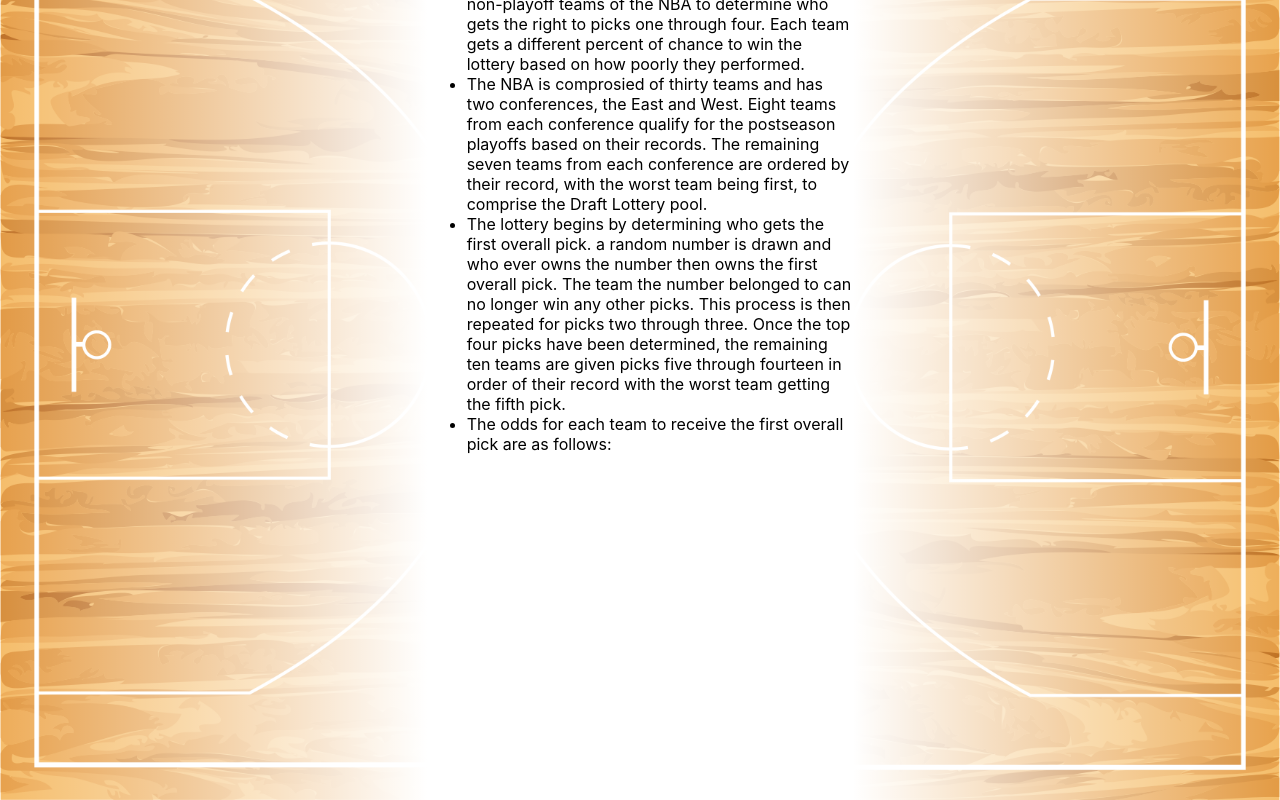
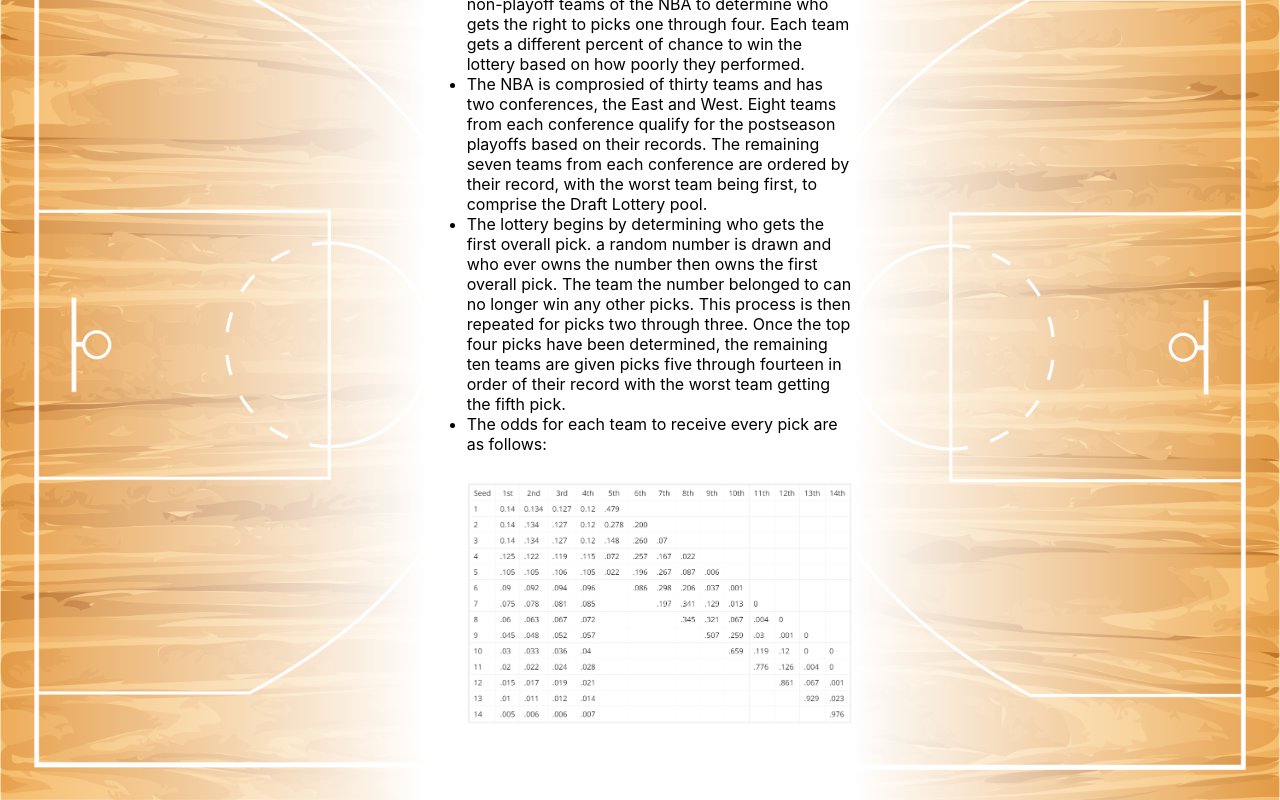
Before and after one commit to Maxwell1126/JS-NBA-Draft-Lottery, a React (Create React App) app: page /#/info in a window 1280 px wide. Shown: the part 223-1023 px from the top of the page. Built offline with nearby package versions, Linux system fonts and the light colour scheme.

Commit message:
added the draft lottery odds photo to the info page.

```diff
--- a/src/Home/Home.css
+++ b/src/Home/Home.css
@@ -99,3 +99,12 @@
   background-repeat:no-repeat;
   padding:1px;
 }
+
+.draftOdds{
+    background-image: url('../Images/Draft_Odds.png');
+    width: 100%;
+    height: 300px;
+    background-position:center;
+    background-size: contain;
+    background-repeat:no-repeat;
+}
--- a/src/Info/Info.js
+++ b/src/Info/Info.js
@@ -56,7 +56,8 @@
                                 ten teams are given picks five through fourteen in order of their record with the worst team getting the fifth pick.
                             </li>
                             <li>
-                                The odds for each team to receive the first overall pick are as follows:
+                                The odds for each team to receive every pick are as follows:
+                                <div className = "draftOdds"></div>
 
                             </li>
                         </ul>
```
Also changed, not shown: src/Images/Draft_Odds.png (renamed from public/Draft_Odds.png).
